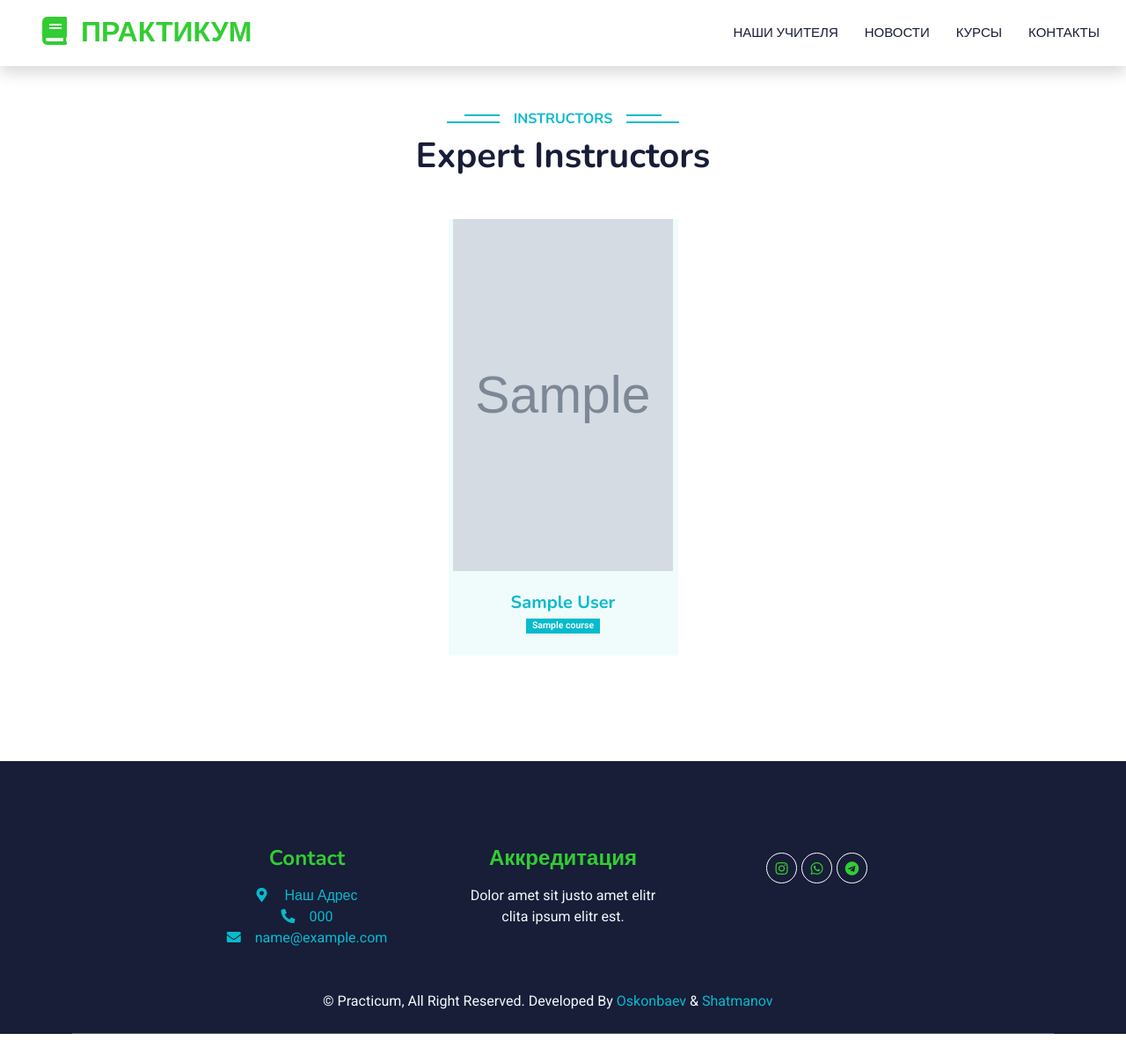
After one commit to Dastan-Oskonbaev/Financial_Academy, a Django app: template apps/academy/templates/academy/teacher_list.html in a window 1280 px wide. The commit adds this page. Shown: the whole page at 88% size. Run offline with Django 4.2, Linux system fonts and the light colour scheme; the template is opened without the code that fills it: values that come from a table or form of the project are taken from there, others are empty; tables that the repository leaves empty hold one stand-in row (values such as "Sample post"); grey boxes marked "Sample" are stand-in pictures; some libraries are stand-ins or nearby versions.

Commit message:
Added Teacher_detail, teacher_list

```diff
--- a/apps/academy/admin.py
+++ b/apps/academy/admin.py
@@ -1,4 +1,5 @@
 from django.contrib import admin
+from django.utils.safestring import mark_safe
 
 from apps.academy.models import TeachersImages, CourseImages, NewsImages, Teacher, Course, News, Contact
 
@@ -43,3 +44,8 @@ class NewsAdmin(admin.ModelAdmin):
 class ContactAdmin(admin.ModelAdmin):
     list_display = ('email', 'instagram', 'telegram', 'whatsapp', 'phone_number', 'address')
     save_on_top = True
+
+
+@admin.register(TeachersImages)
+class TeachersImagesAdmin(admin.ModelAdmin):
+    list_display = ('teacher', 'images')
--- a/apps/academy/models.py
+++ b/apps/academy/models.py
@@ -71,7 +71,7 @@ class Teacher(models.Model):
 class TeachersImages(models.Model):
     images = models.ImageField(
         _('images'),
-        upload_to='teachers/',
+        upload_to='teachers_images/',
     )
     teacher = models.ForeignKey(
         'Teacher',
--- /dev/null
+++ b/apps/academy/templates/academy/teacher_list.html
@@ -0,0 +1,51 @@
+{% extends 'base.html' %}
+{% load static %}
+{% block title %}Teacher List{% endblock title %}
+{% block content %}
+<style>
+    .team-item {
+        display: flex;
+        flex-direction: column;
+        align-items: center;
+    }
+    .team-item .overflow-hidden {
+        width: 250px;
+        height: 400px;  /* Adjust the desired height */
+    }
+    .team-item .overflow-hidden img {
+        width: 100%;
+        height: 100%;
+        object-fit: cover;
+    }
+</style>
+<!-- Team Start -->
+<div class="container-xxl py-5">
+    <div class="container">
+        <div class="text-center wow fadeInUp" data-wow-delay="0.1s">
+            <h6 class="section-title bg-white text-center text-primary px-3">Instructors</h6>
+            <h1 class="mb-5">Expert Instructors</h1>
+        </div>
+        <div class="row justify-content-center">
+            {% for teacher in teachers %}
+            <div class="col-lg-3 col-md-4 col-sm-6 mb-4">
+                <div class="team-item bg-light d-flex flex-column align-items-center">
+                    <div class="overflow-hidden">
+                        <img class="img-fluid" src="{{ teacher.photo.url }}" alt="{{ teacher.full_name }}">
+                    </div>
+                    <div class="text-center p-4">
+                        <h5 class="mb-0"><a href="{% url 'teacher_detail' teacher.pk %}">{{ teacher.full_name }}</a></h5>
+                        <small>
+                            {% for course in teacher.courses.all %}
+                                <span class="badge bg-primary">{{ course.name }}</span>
+                            {% endfor %}
+                        </small>
+                    </div>
+                </div>
+            </div>
+            {% endfor %}
+        </div>
+    </div>
+</div>
+<!-- Team End -->
+
+{% endblock content %}
--- a/apps/academy/urls.py
+++ b/apps/academy/urls.py
@@ -1,5 +1,6 @@
 from django.urls import path
-from apps.academy.views import IndexView, TeacherDetailView, CourseDetailView, NewsDetailView, NewsListView
+from apps.academy.views import IndexView, TeacherDetailView, CourseDetailView, NewsDetailView, NewsListView, \
+    TeacherListView
 
 urlpatterns = [
     path("", IndexView.as_view(), name='index'),
@@ -7,5 +8,5 @@ urlpatterns = [
     path('course/<int:course_id>/', CourseDetailView.as_view(), name='course_detail'),
     path('news/<int:news_id>/', NewsDetailView.as_view(), name='news_detail'),
     path('news/', NewsListView.as_view(), name='news_list'),
-    path('teacher/', NewsDetailView.as_view(), name='teacher_list'),
+    path('teacher/', TeacherListView.as_view(), name='teacher_list'),
     ]
--- a/apps/academy/views.py
+++ b/apps/academy/views.py
@@ -1,7 +1,7 @@
 from django.shortcuts import render, get_object_or_404
 from django.views import View
 
-from apps.academy.models import Teacher, Course, Contact, News
+from apps.academy.models import Teacher, Course, Contact, News, TeachersImages
 
 
 class IndexView(View):
@@ -23,6 +23,7 @@ class TeacherDetailView(View):
         context = {
             'title': f'{teacher.full_name} - преподаватель',
             'teacher': teacher,
+            'teachers_images': TeachersImages.objects.all(),
         }
         return render(request, 'academy/teacher_detail.html', context)
 
--- a/templates/includes/header.html
+++ b/templates/includes/header.html
@@ -9,7 +9,7 @@
     </button>
     <div class="collapse navbar-collapse" id="navbarCollapse">
         <div class="navbar-nav ms-auto p-4 p-lg-0">
-            <a href="#" class="nav-item nav-link">Наши Учителя</a>
+            <a href="{% url 'teacher_list' %}" class="nav-item nav-link">Наши Учителя</a>
             <a href="#" class="nav-item nav-link">Новости</a>
             <a href="#" class="nav-item nav-link">Курсы</a>
             <a href="#" class="nav-item nav-link">Контакты</a>
```
Also changed, not shown: apps/academy/templates/academy/teacher_detail.html (added, +45 -0 lines).
